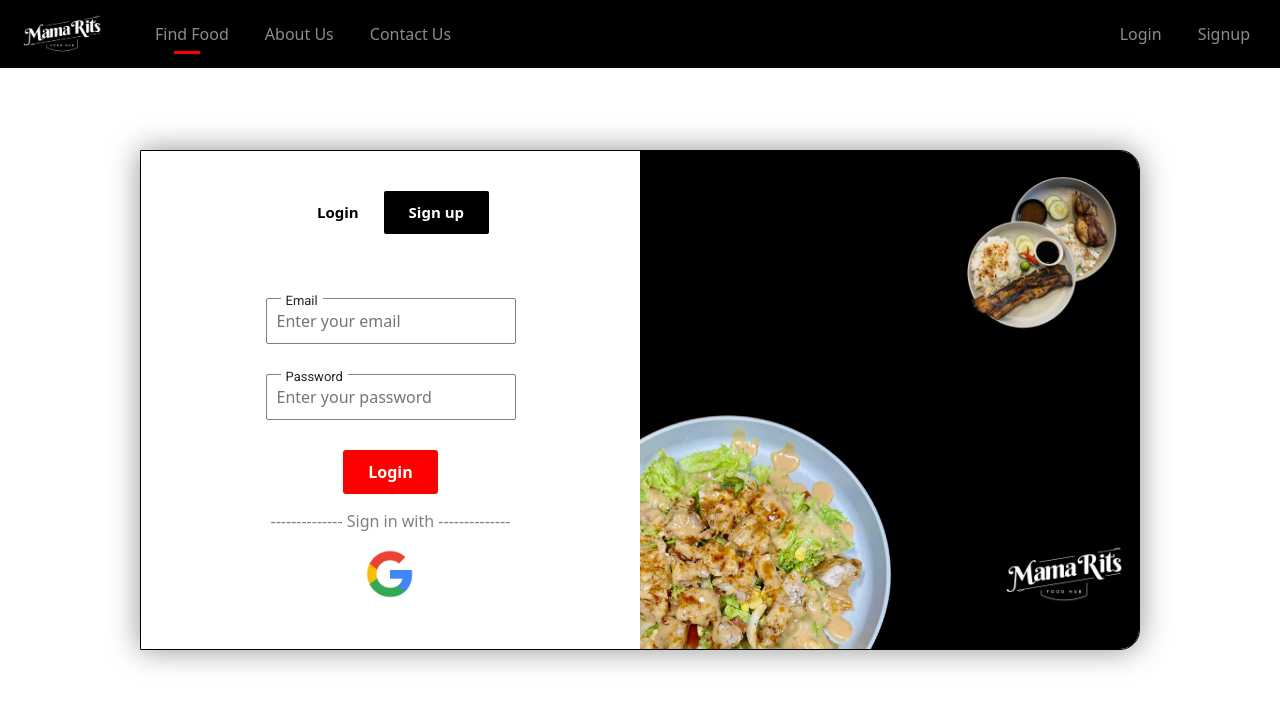
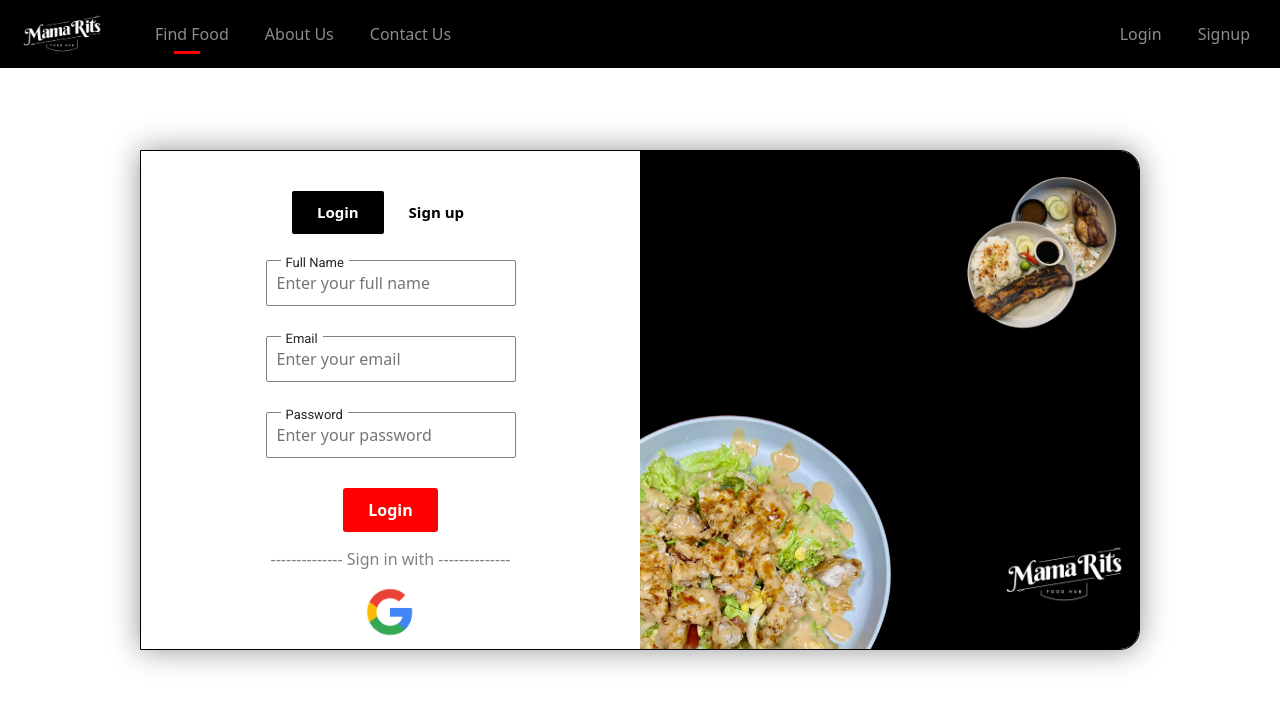
Before and after one commit to Joshua-Yel/FoodHub, a React (Create React App) app in the folder mamarits/: page /login in a window 1280 px wide. Both pictures are taken after a click on the button "Sign up". Shown: the top 706 px of the page. Built offline with nearby package versions, Linux system fonts and the light colour scheme.

Commit message:
login and signup undone

```diff
--- a/mamarits/src/components/login.js
+++ b/mamarits/src/components/login.js
@@ -32,9 +32,28 @@ const Login = () => {
 
   const [labelEmail, setEmailLabel] = useState({ top: "-7px" });
   const [labelPassword, setPasswordLabel] = useState({ top: "-7px" });
+  const [labelFullName, setFullNameStyle] = useState({visibility: "hidden", padding: "0", margin: "-20px 0"});
+
+
+
+
+  const handleFullName = (button) => {
+    if (button === "signup") {
+      setFullNameStyle({padding: "10px", visibility:"visible", width: "100%", margin: "15px 0"});
+    } else if (button === "login"){
+      setFullNameStyle({padding: "0", margin: "-20px 0" ,visibility: "hidden"});
+    }
+  }
+
+
+
 
   const handleEmailFocus = () => {
     setEmailLabel({ top: "-20px" });
+  };
+
+  const handleFullNameFocus = () => {
+    setFullNameStyle({ top: "-20px"});
   };
 
   const handlePasswordFocus = () => {
@@ -44,10 +63,12 @@ const Login = () => {
   const handleBlur = () => {
     if (
       document.getElementById("email").value === "" &&
-      document.getElementById("password").value === ""
+      document.getElementById("password").value === "" &&
+      document.getElementById("fullName").value === ""
     ) {
       setPasswordLabel({ top: "-7px" });
       setEmailLabel({ top: "-7px" });
+      setFullNameStyle({ top: "-7px" });
     }
   };
 
@@ -80,7 +101,27 @@ const Login = () => {
 
   /* Submit  */
 
-  //const [buttonStyle, setButtonStyle] = useState({backgroudColor: });
+
+  const toggleButton = (clickedButtonId, otherButtonId) =>{
+    document.getElementById(clickedButtonId).disabled = true;
+    document.getElementById(otherButtonId).disabled=false;
+  }
+
+  /* Color change */
+
+
+  const [loginButtonStyle, setLoginButtonStyle] = useState({backgroudColor: '', color:''});
+  const [signUpButtonStyle, setSignUpButtonStyle] = useState({backgroudColor: '', color:''});
+
+  const handleButtonStyle = (button) => {
+    if (button === "login"){
+      setLoginButtonStyle({ color: "black", backgroudColor:"transparent"});
+      setSignUpButtonStyle({color:"white", backgroudColor:"black"});
+    }else if(button === "signUp"){
+      setLoginButtonStyle({ color: "white", backgroudColor:"black"});
+      setSignUpButtonStyle({ color: "black", backgroudColor:"transparent"});
+    }
+  }
 
   return (
     <div className="login-page-container">
@@ -109,7 +150,17 @@ const Login = () => {
             <button
               id="login-button"
               className="login-button"
-              onClick={handleSignUpClick}
+              onClick={() => {
+                handleSignUpClick();
+                toggleButton('login-button','signUpButton');
+                handleButtonStyle("login");
+                handleFullName("login");
+              }}
+              style = {{
+                backgroundColor: `${loginButtonStyle.backgroudColor}`,
+                color: `${loginButtonStyle.color}`,
+                transition: "all ease-in-out 0.5s",
+              }}
             >
               Login
             </button>
@@ -117,13 +168,57 @@ const Login = () => {
               id="signUpButton"
               type="button"
               className="sign-up-button"
-              onClick={handleSignUpClick}
+              onClick={() => {
+                handleSignUpClick();
+                toggleButton('signUpButton', 'login-button');
+                handleButtonStyle("signUp");
+                handleFullName("signup");
+              }}
+              style = {{
+                backgroundColor: `${signUpButtonStyle.backgroudColor}`,
+                color: `${signUpButtonStyle.color}`,
+                transition: "all ease-in-out 0.5s",
+              }}
             >
               Sign up
             </button>
           </div>
 
           <form className="login">
+            <div className="full-name-container"
+              style = {{
+
+                margin: `${labelFullName.margin}`,
+                visibility: `${labelFullName.visibility}`,
+                transition: "all ease-in-out 0.25s",
+              }}
+
+            >
+              <label
+                for="fullName"
+                className="full-name-label"
+                style={{
+                  top: `${labelFullName.top}`,
+                  visibility: `${labelFullName.visibility}`,
+                  transition: "all ease-in-out 0.15s",
+                }}
+              >
+                Full Name
+              </label>
+              <input
+                id="fullName"
+                type="text"
+                onFocus={handleFullNameFocus}
+                onBlur={handleBlur}
+                placeholder="Enter your full name"
+                style ={{
+                  padding: `${labelFullName.padding}`,
+                  width: `${labelFullName.width}`,
+                  visibility: `${labelFullName.visibility}`,
+                  transition: "all ease-in 0.25s",
+                }}
+              />
+            </div>
             <div className="email-container">
               <label
                 for="email"
--- a/mamarits/src/login-style/input.css
+++ b/mamarits/src/login-style/input.css
@@ -1,5 +1,4 @@
-.login-page-container .left-right-container .login-right-section form .email-container #email,
-.login-page-container .left-right-container .login-right-section form .password-container #password {
+.login-page-container .left-right-container .login-right-section form input {
   padding: 10px;
   border-radius: 2px;
   border:1px solid ;
@@ -10,7 +9,8 @@
 }
 
 .login-page-container .left-right-container .login-right-section form .email-container,
-.login-page-container .left-right-container .login-right-section form .password-container{
+.login-page-container .left-right-container .login-right-section form .password-container,
+.login-page-container .left-right-container .login-right-section form .full-name-container{
   position: relative;
   display: flex;
   width: 100%;
@@ -22,7 +22,8 @@
 }
 
 .login-page-container .left-right-container .login-right-section form .email-container .email-label,
-.login-page-container .left-right-container .login-right-section form .password-container .password-label{
+.login-page-container .left-right-container .login-right-section form .password-container .password-label,
+.login-page-container .left-right-container .login-right-section form .full-name-container .full-name-label{
   position: absolute;
   padding: 0 5px;
   font-size: 13px;
```
Also changed, not shown: mamarits/src/sss.html (added, +34 -0 lines), mamarits/src/login-style/login-buttons.css (line endings or trailing spaces), mamarits/src/login-style/page-containers.css (line endings or trailing spaces).
